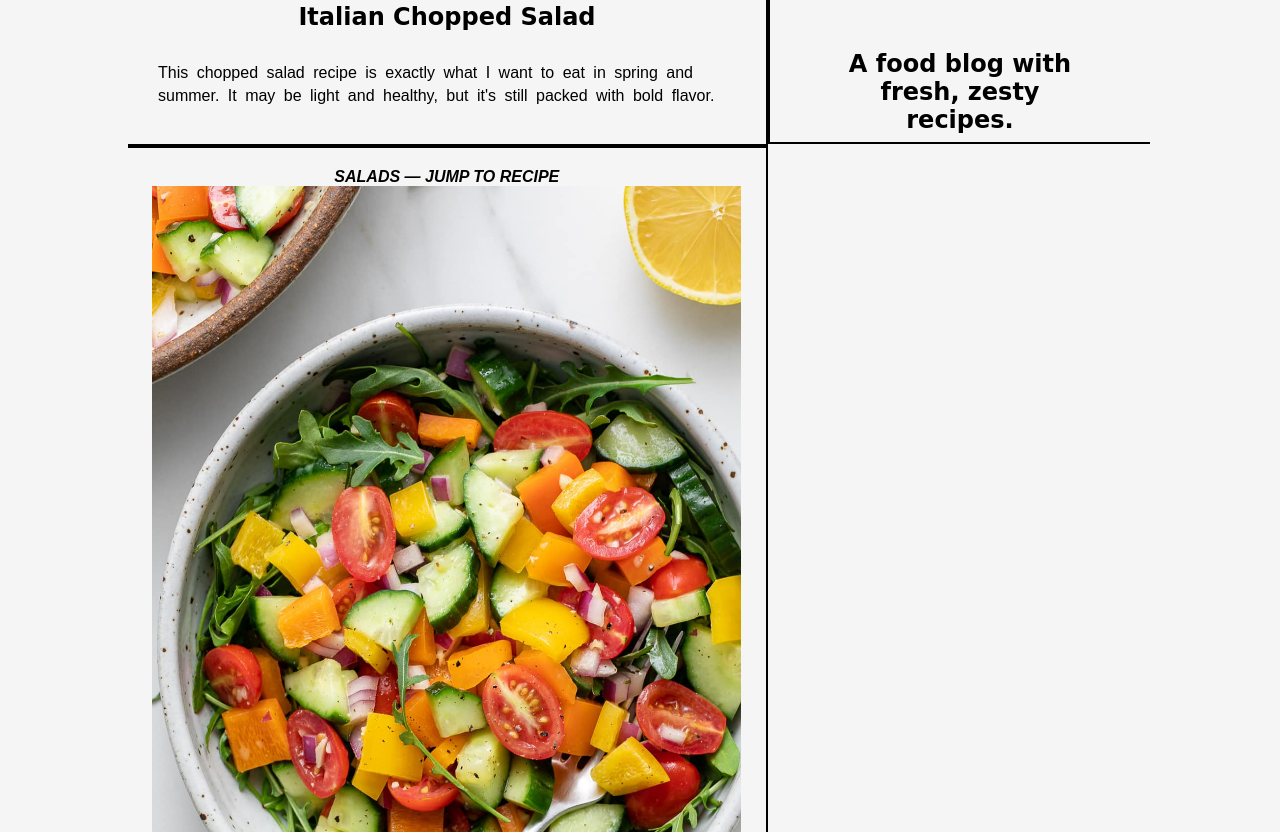
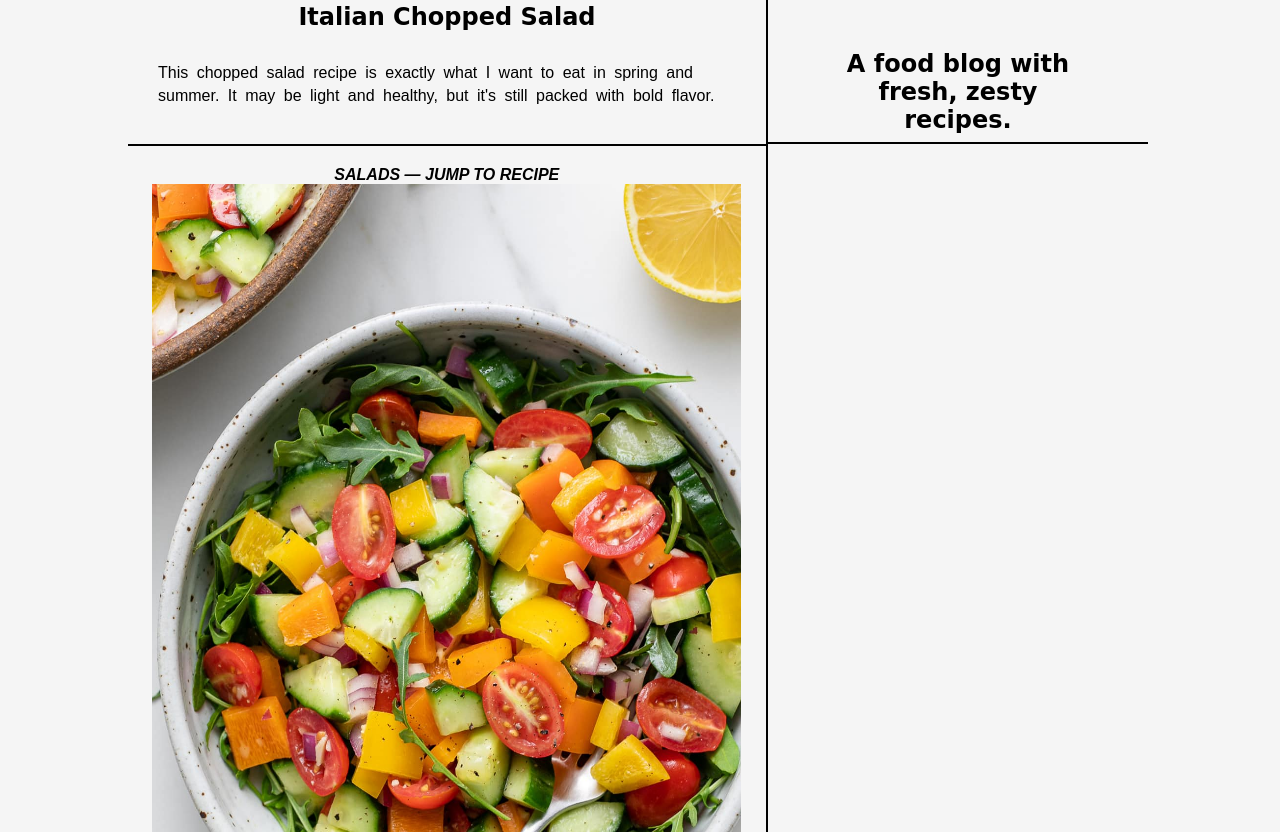
Before and after one commit to Yashika-174/loveandlemons_clone, a plain HTML site: page loveandlemonsclone.html in a window 1280 px wide. Shown: the part 268-1100 px from the top of the page. Drawn offline with Linux system fonts and the light colour scheme; a web font is replaced by a local one.

Commit message:
modified:   loveandlemons.css

```diff
--- a/loveandlemons.css
+++ b/loveandlemons.css
@@ -175,7 +175,7 @@ a:hover{
 .rightup{
     /* background-color: pink; */
     /* border:2px solid black; */
-    border-left:2px solid black;
+
     border-bottom:2px solid black;
     width:20vw;
     text-align: center;
@@ -187,7 +187,7 @@ a:hover{
     padding:20px 10px;
     /* background-color: orange; */
     /* border: 2px solid black;*/
-    border-top: 2px solid black;
+
     border-right: 2px solid black;
     width:48.25vw;
     height:980vh;
```
